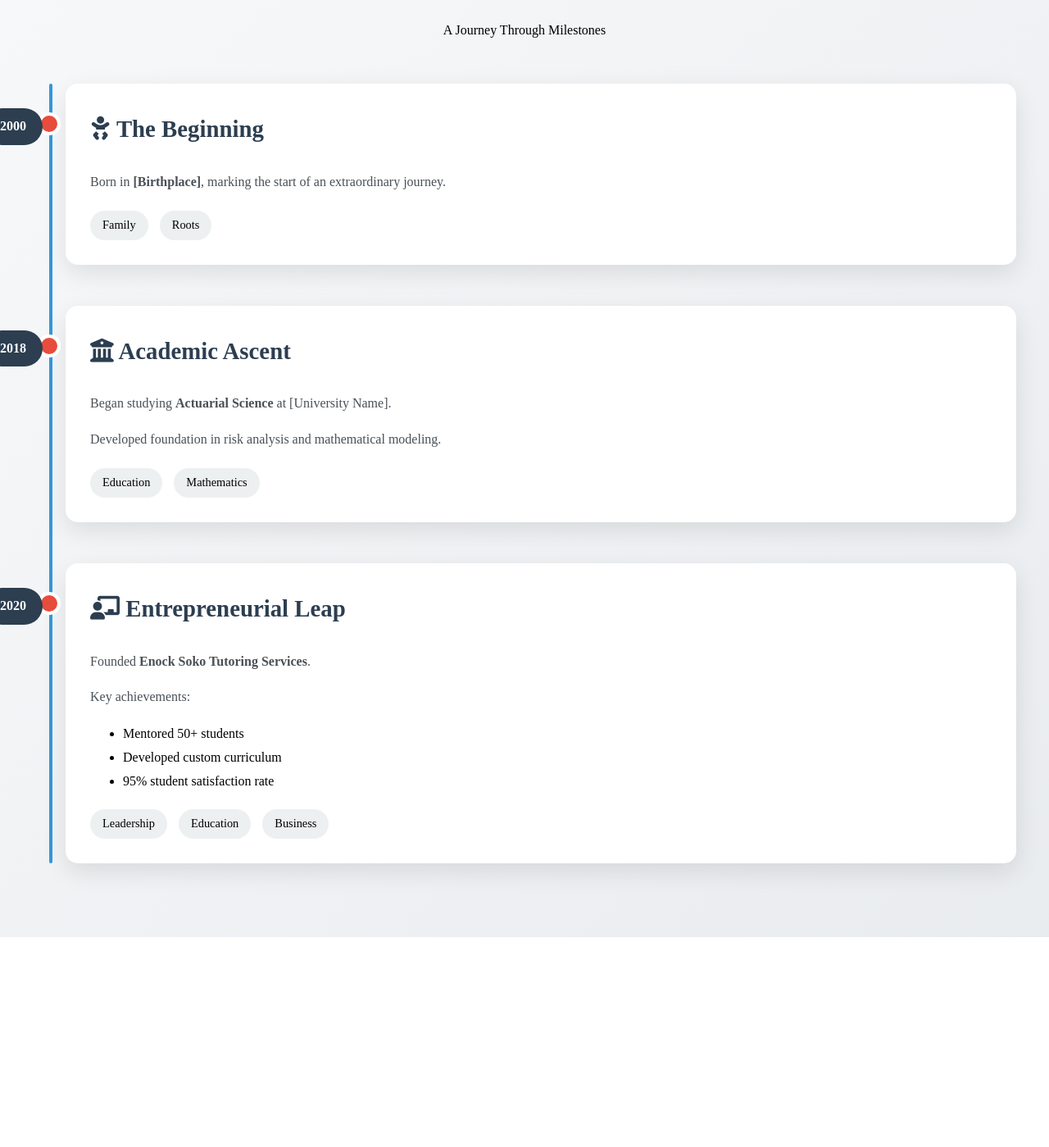
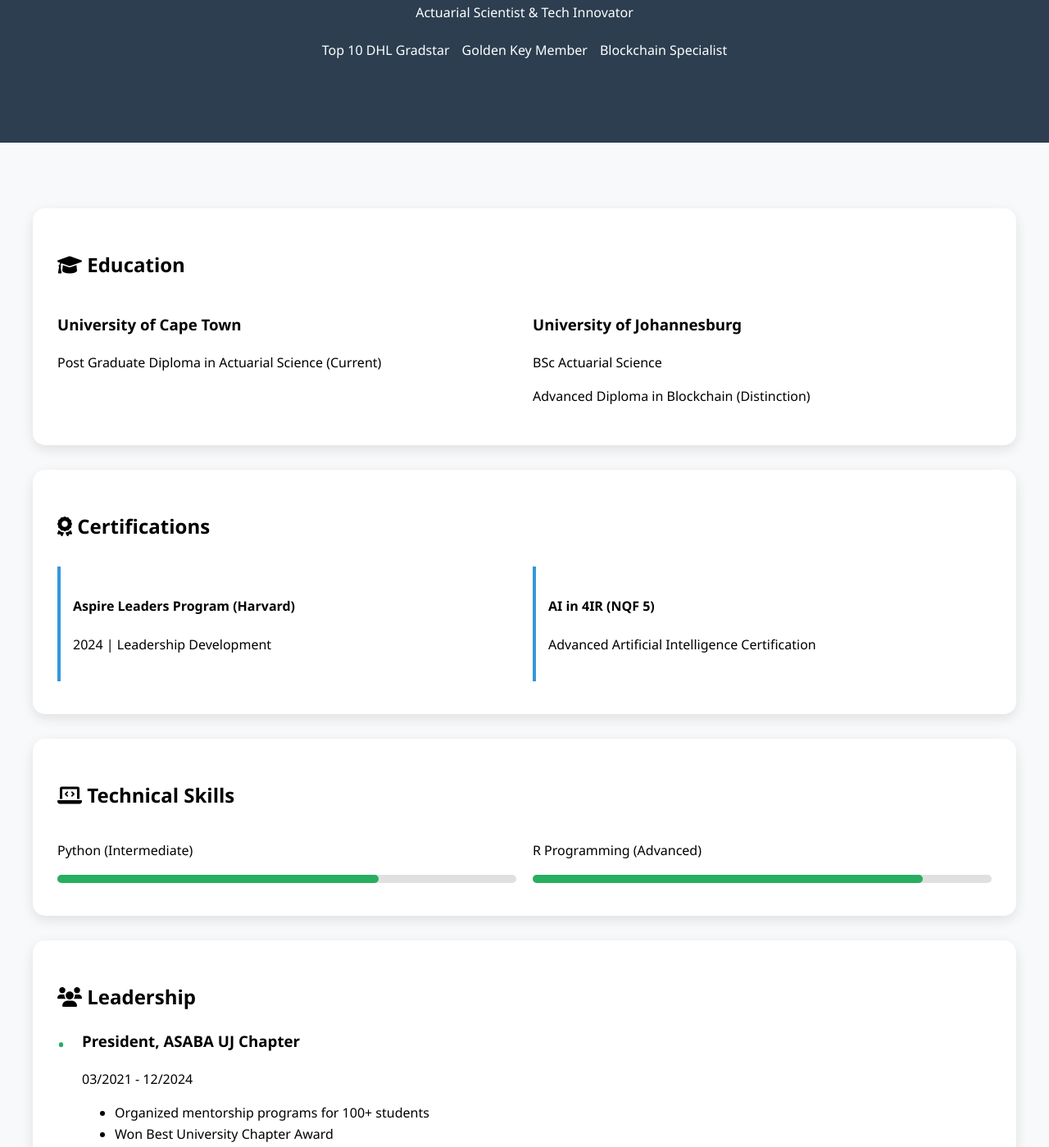
Before and after one commit to enocksoko/Life-Time, a plain HTML site: page index.html in a window 1280 px wide. Shown: the part 171-1570 px from the top of the page at 82% size. Before the commit the page ends 1314 px from the top, so only its background shows below. Drawn offline with Linux system fonts and the light colour scheme.

Commit message:
Update index.html

```diff
--- a/index.html
+++ b/index.html
@@ -3,21 +3,21 @@
 <head>
     <meta charset="UTF-8">
     <meta name="viewport" content="width=device-width, initial-scale=1.0">
-    <title>Enock Soko - Life Journey</title>
+    <title>Enock Soko - Professional Portfolio</title>
     <link rel="stylesheet" href="https://cdnjs.cloudflare.com/ajax/libs/font-awesome/6.0.0/css/all.min.css">
     <style>
         :root {
             --primary: #2c3e50;
-            --secondary: #e74c3c;
-            --accent: #3498db;
-            --light: #ecf0f1;
+            --secondary: #3498db;
+            --accent: #27ae60;
+            --light: #f8f9fa;
         }
 
         body {
-            font-family: 'Merriweather', serif;
-            line-height: 1.8;
+            font-family: 'Segoe UI', system-ui;
+            line-height: 1.6;
             margin: 0;
-            background: linear-gradient(135deg, #f8f9fa 0%, #e9ecef 100%);
+            background: var(--light);
         }
 
         .container {
@@ -28,185 +28,169 @@
 
         .header {
             text-align: center;
-            margin-bottom: 50px;
-            animation: fadeIn 1s ease;
+            padding: 40px 0;
+            background: var(--primary);
+            color: white;
+            margin-bottom: 40px;
         }
 
-        .header h1 {
-            font-size: 3.5rem;
-            color: var(--primary);
-            margin-bottom: 10px;
-            text-shadow: 2px 2px 4px rgba(0,0,0,0.1);
+        .badge-container {
+            display: flex;
+            gap: 15px;
+            justify-content: center;
+            flex-wrap: wrap;
+            margin: 20px 0;
         }
 
-        .timeline {
-            position: relative;
-            padding-left: 40px;
+        .section {
+            background: white;
+            border-radius: 15px;
+            padding: 30px;
+            margin-bottom: 30px;
+            box-shadow: 0 5px 15px rgba(0,0,0,0.1);
         }
 
-        .timeline::before {
-            content: '';
-            position: absolute;
-            left: 20px;
-            top: 0;
-            width: 4px;
+        .grid {
+            display: grid;
+            grid-template-columns: repeat(auto-fit, minmax(300px, 1fr));
+            gap: 20px;
+        }
+
+        .skill-meter {
+            background: #e0e0e0;
+            height: 10px;
+            border-radius: 5px;
+            margin: 10px 0;
+        }
+
+        .skill-progress {
             height: 100%;
             background: var(--accent);
-            border-radius: 2px;
+            border-radius: 5px;
         }
 
-        .milestone {
-            position: relative;
-            margin-bottom: 50px;
-            padding: 30px;
-            background: white;
-            border-radius: 15px;
-            box-shadow: 0 10px 30px rgba(0,0,0,0.1);
-            transform: translateX(-20px);
-            opacity: 0;
-            animation: slideIn 0.6s forwards;
+        .certification-card {
+            padding: 15px;
+            border-left: 4px solid var(--secondary);
+            margin: 10px 0;
         }
 
-        .milestone::before {
-            content: '';
-            position: absolute;
-            left: -34px;
-            top: 35px;
-            width: 20px;
-            height: 20px;
-            background: var(--secondary);
-            border-radius: 50%;
-            border: 4px solid white;
+        .timeline-item {
+            position: relative;
+            padding-left: 30px;
+            margin: 20px 0;
         }
 
-        .year-tag {
+        .timeline-item::before {
+            content: "•";
+            color: var(--accent);
             position: absolute;
-            left: -100px;
-            top: 30px;
-            background: var(--primary);
-            color: white;
-            padding: 8px 20px;
-            border-radius: 25px;
-            font-weight: bold;
-        }
-
-        .milestone-content h2 {
-            color: var(--primary);
-            margin-top: 0;
-            font-size: 1.8rem;
-        }
-
-        .milestone-content p {
-            color: #495057;
-            margin: 15px 0;
-        }
-
-        .tags {
-            margin-top: 20px;
-        }
-
-        .tag {
-            display: inline-block;
-            padding: 5px 15px;
-            margin-right: 10px;
-            border-radius: 20px;
-            background: var(--light);
-            font-size: 0.9em;
-        }
-
-        @keyframes slideIn {
-            to {
-                opacity: 1;
-                transform: translateX(0);
-            }
-        }
-
-        @keyframes fadeIn {
-            from { opacity: 0; }
-            to { opacity: 1; }
-        }
-
-        /* Responsive Design */
-        @media (max-width: 768px) {
-            .timeline::before { left: 10px; }
-            .year-tag { left: -80px; }
-            .milestone { padding: 20px; }
+            left: 0;
+            font-size: 1.5em;
         }
     </style>
 </head>
 <body>
+    <div class="header">
+        <div class="container">
+            <h1>Enock Soko</h1>
+            <p class="subtitle">Actuarial Scientist & Tech Innovator</p>
+            <div class="badge-container">
+                <div class="badge">Top 10 DHL Gradstar</div>
+                <div class="badge">Golden Key Member</div>
+                <div class="badge">Blockchain Specialist</div>
+            </div>
+        </div>
+    </div>
+
     <div class="container">
-        <div class="header">
-            <h1>Enock Soko</h1>
-            <p class="subtitle">A Journey Through Milestones</p>
+        <!-- Education -->
+        <div class="section">
+            <h2><i class="fas fa-graduation-cap"></i> Education</h2>
+            <div class="grid">
+                <div>
+                    <h3>University of Cape Town</h3>
+                    <p>Post Graduate Diploma in Actuarial Science (Current)</p>
+                </div>
+                <div>
+                    <h3>University of Johannesburg</h3>
+                    <p>BSc Actuarial Science</p>
+                    <p>Advanced Diploma in Blockchain (Distinction)</p>
+                </div>
+            </div>
         </div>
 
-        <div class="timeline">
-            <!-- 2000 - Born -->
-            <div class="milestone" style="animation-delay: 0.2s;">
-                <div class="year-tag">2000</div>
-                <div class="milestone-content">
-                    <h2><i class="fas fa-baby"></i> The Beginning</h2>
-                    <p>Born in <strong>[Birthplace]</strong>, marking the start of an extraordinary journey.</p>
-                    <div class="tags">
-                        <span class="tag">Family</span>
-                        <span class="tag">Roots</span>
+        <!-- Professional Credentials -->
+        <div class="section">
+            <h2><i class="fas fa-award"></i> Certifications</h2>
+            <div class="grid">
+                <div class="certification-card">
+                    <h4>Aspire Leaders Program (Harvard)</h4>
+                    <p>2024 | Leadership Development</p>
+                </div>
+                <div class="certification-card">
+                    <h4>AI in 4IR (NQF 5)</h4>
+                    <p>Advanced Artificial Intelligence Certification</p>
+                </div>
+                <!-- Add more certification cards -->
+            </div>
+        </div>
+
+        <!-- Technical Skills -->
+        <div class="section">
+            <h2><i class="fas fa-laptop-code"></i> Technical Skills</h2>
+            <div class="grid">
+                <div>
+                    <p>Python <span class="skill-level">(Intermediate)</span></p>
+                    <div class="skill-meter">
+                        <div class="skill-progress" style="width: 70%"></div>
                     </div>
                 </div>
-            </div>
-
-            <!-- 2018 - University -->
-            <div class="milestone" style="animation-delay: 0.4s;">
-                <div class="year-tag">2018</div>
-                <div class="milestone-content">
-                    <h2><i class="fas fa-university"></i> Academic Ascent</h2>
-                    <p>Began studying <strong>Actuarial Science</strong> at [University Name].</p>
-                    <p>Developed foundation in risk analysis and mathematical modeling.</p>
-                    <div class="tags">
-                        <span class="tag">Education</span>
-                        <span class="tag">Mathematics</span>
+                <div>
+                    <p>R Programming <span class="skill-level">(Advanced)</span></p>
+                    <div class="skill-meter">
+                        <div class="skill-progress" style="width: 85%"></div>
                     </div>
                 </div>
+                <!-- Add more skills -->
             </div>
+        </div>
 
-            <!-- 2020 - Tutoring -->
-            <div class="milestone" style="animation-delay: 0.6s;">
-                <div class="year-tag">2020</div>
-                <div class="milestone-content">
-                    <h2><i class="fas fa-chalkboard-teacher"></i> Entrepreneurial Leap</h2>
-                    <p>Founded <strong>Enock Soko Tutoring Services</strong>.</p>
-                    <p>Key achievements:</p>
-                    <ul>
-                        <li>Mentored 50+ students</li>
-                        <li>Developed custom curriculum</li>
-                        <li>95% student satisfaction rate</li>
-                    </ul>
-                    <div class="tags">
-                        <span class="tag">Leadership</span>
-                        <span class="tag">Education</span>
-                        <span class="tag">Business</span>
-                    </div>
+        <!-- Leadership -->
+        <div class="section">
+            <h2><i class="fas fa-users"></i> Leadership</h2>
+            <div class="timeline-item">
+                <h3>President, ASABA UJ Chapter</h3>
+                <p>03/2021 - 12/2024</p>
+                <ul>
+                    <li>Organized mentorship programs for 100+ students</li>
+                    <li>Won Best University Chapter Award</li>
+                </ul>
+            </div>
+            <div class="timeline-item">
+                <h3>YOUNGA Youth Delegate</h3>
+                <p>Represented 130 countries in UN SDG initiatives</p>
+            </div>
+        </div>
+
+        <!-- Actuarial Exams -->
+        <div class="section">
+            <h2><i class="fas fa-file-alt"></i> Actuarial Progress</h2>
+            <div class="grid">
+                <div>
+                    <h4>A112: Business Economics</h4>
+                    <p>Exemption Achieved</p>
+                </div>
+                <div>
+                    <h4>N111: Foundation Practice</h4>
+                    <p>ASSA Certification</p>
                 </div>
             </div>
         </div>
     </div>
 
     <script>
-        // Add smooth scroll and intersection observer for animations
-        document.addEventListener('DOMContentLoaded', () => {
-            const milestones = document.querySelectorAll('.milestone');
-
-            const observer = new IntersectionObserver((entries) => {
-                entries.forEach(entry => {
-                    if(entry.isIntersecting) {
-                        entry.target.style.opacity = 1;
-                        entry.target.style.transform = 'translateX(0)';
-                    }
-                });
-            }, { threshold: 0.1 });
-
-            milestones.forEach(milestone => observer.observe(milestone));
-        });
+        // Add interactive elements here
     </script>
 </body>
 </html>
```
